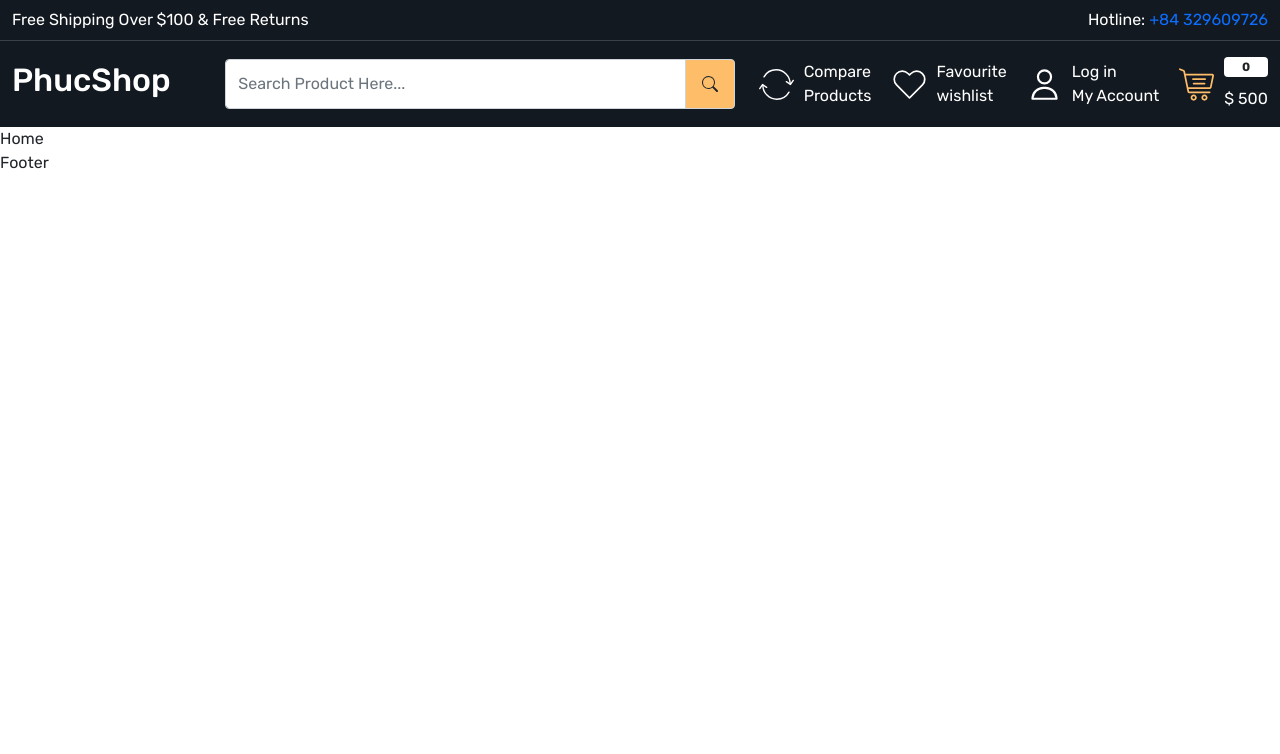
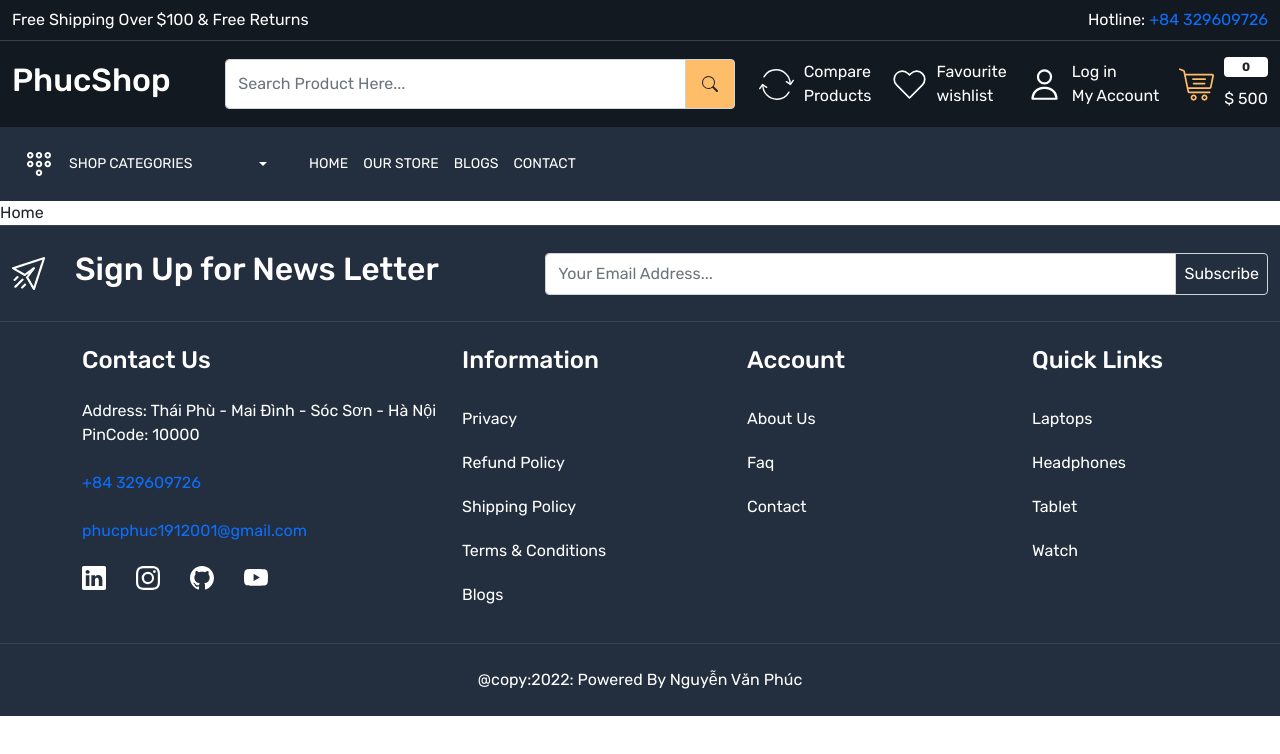
Before and after one commit to Phuc1912001/MERN-PhucShop, a React (Create React App) app in the folder frontend/: page / in a window 1280 px wide. Shown: the top 754 px of the page. Built offline with nearby package versions, Linux system fonts and the light colour scheme.

Commit message:
header & footer done

```diff
--- a/frontend/src/App.css
+++ b/frontend/src/App.css
@@ -3,42 +3,110 @@
   padding: 0;
   box-sizing: border-box;
 }
+
 :root {
   --color-131921: #131921;
   --color-3b4149: #3b4149;
   --color-febd69: #febd69;
+  --color-232f3e: #232f3e;
 
 }
+
 body {
   font-family: 'Rubik', sans-serif;
 }
+
 a {
   text-decoration: none;
   display: inline-block;
 }
+
 .form-control:focus {
   box-shadow: none;
   border-color: inherit;
 }
+
 .gap-10 {
-  gap:10px;
+  gap: 10px;
 }
+
 .gap-15 {
   gap: 15px;
 }
+
+.gap-30 {
+  gap: 30px;
+}
+
+
 /* Header Part */
 .header-top-strip {
-  border-bottom: 1px solid  var(--color-3b4149) ;
+  border-bottom: 1px solid var(--color-3b4149);
   background-color: var(--color-131921);
 }
+
 .header-upper {
   background-color: var(--color-131921);
 }
+
+.header-bottom {
+  background-color: #232f3e;
+}
+
 .header-upper .input-group-text {
   background-color: var(--color-febd69);
 }
+
 .header-upper .header-upper-links img {
   width: 35px;
   height: 35px;
 }
+
+.header-bottom .menu-links a,
+.header-bottom .dropdown button {
+  color: white;
+  font-size: 14px;
+  line-height: 18px;
+  font-weight: 400;
+  letter-spacing: 0.3s;
+  text-transform: uppercase;
+}
+
+.header-bottom .dropdown button:focus {
+  box-shadow: none;
+}
+
+.header-bottom .dropdown-menu {
+  background-color: var(--color-131921);
+  width: 100%;
+  transform: translate(0px, 57px, 0px) !important;
+}
+
+.header-bottom .dropdown-item {
+  padding: 20px;
+  margin-bottom: 3px;
+  border-bottom: 1px solid var(--color-3b4149);
+}
+
+.header-bottom .dropdown-item:hover {
+  background-color: transparent;
+  color: var(--color-febd69) !important ;
+}
+
 /* Header Part End Here */
+
+/* Footer Part  */
+
+footer {
+  background-color: var(--color-232f3e);
+
+}
+footer:not(:first-child) {
+  border-top: 1px solid rgba(255, 255, 255, 0.1) ;
+}
+footer .input-group-text{
+  background-color: var(--color-232f3e) ;
+  color: white;
+  padding: 8px 17px;
+}
+/* Footer Part Ends Here */
--- a/frontend/src/components/Footer.jsx
+++ b/frontend/src/components/Footer.jsx
@@ -1,9 +1,126 @@
-import React from 'react'
+import React from "react";
+import { Link } from "react-router-dom";
+import { BsLinkedin, BsGithub, BsYoutube, BsInstagram } from "react-icons/bs";
 
 const Footer = () => {
   return (
-    <div>Footer</div>
-  )
-}
+    <>
+      <footer className="py-4">
+        <div className="container-xxl">
+          <div className="row align-items-center ">
+            <div className="col-5">
+              <div className="footer-top-data d-flex gap-30 align-items-center ">
+                <img src="images/newsletter.png" alt="newsletter" />
+                <h2 className="mb=0 text-white ">Sign Up for News Letter</h2>
+              </div>
+            </div>
+            <div className="col-7">
+              <div className="input-group">
+                <input
+                  type="text"
+                  className="form-control py-1"
+                  placeholder="Your Email Address..."
+                  aria-label="Your Email Address..."
+                  aria-describedby="basic-addon2"
+                />
+                <span className="input-group-text p-2" id="basic-addon2">
+                  Subscribe
+                </span>
+              </div>
+            </div>
+          </div>
+        </div>
+      </footer>
+      <footer className="py-4">
+        <div className="container">
+          <div className="row">
+            <div className="col-4">
+              <h4 className="text-white mb-4">Contact Us</h4>
+              <div>
+                <address className="text-white fs-6">
+                  Address: Thái Phù - Mai Đình - Sóc Sơn - Hà Nội <br />
+                  PinCode: 10000
+                </address>
+                <a href="tel:+84 329609726" className="mt-4 d-block mb-3 ">
+                  +84 329609726
+                </a>
+                <a
+                  href="mailto:phucphuc1912001@gmail.com"
+                  className="mt-4 d-block mb-3 "
+                >
+                  phucphuc1912001@gmail.com
+                </a>
+                <div className="social_icons d-flex align-items-center gap-30 ">
+                  <a
+                    href="https://github.com/Phuc1912001?tab=repositories"
+                    className="text-white fs-4"
+                  >
+                    <BsLinkedin />
+                  </a>
+                  <a
+                    href="https://github.com/Phuc1912001?tab=repositories"
+                    className="text-white fs-4"
+                  >
+                    <BsInstagram />
+                  </a>
+                  <a
+                    href="https://github.com/Phuc1912001?tab=repositories"
+                    className="text-white fs-4"
+                  >
+                    <BsGithub />
+                  </a>
+                  <a
+                    href="https://github.com/Phuc1912001?tab=repositories"
+                    className="text-white fs-4"
+                  >
+                    <BsYoutube />
+                  </a>
+                </div>
+              </div>
+            </div>
+            <div className="col-3">
+              <h4 className="text-white mb-4">Information</h4>
+              <div className="footer-link d-flex flex-column ">
+                <Link className="text-white py-2 mb-1 ">Privacy</Link>
+                <Link className="text-white py-2 mb-1 ">Refund Policy</Link>
+                <Link className="text-white py-2 mb-1 ">Shipping Policy</Link>
+                <Link className="text-white py-2 mb-1 ">
+                  Terms & Conditions
+                </Link>
+                <Link className="text-white py-2 mb-1 ">Blogs</Link>
+              </div>
+            </div>
+            <div className="col-3">
+              <h4 className="text-white mb-4">Account</h4>
+              <div className="footer-link d-flex flex-column ">
+                <Link className="text-white py-2 mb-1 ">About Us</Link>
+                <Link className="text-white py-2 mb-1 ">Faq</Link>
+                <Link className="text-white py-2 mb-1 ">Contact</Link>
+              </div>
+            </div>
+            <div className="col-2">
+              <h4 className="text-white mb-4">Quick Links</h4>
+              <div className="footer-link d-flex flex-column ">
+                <Link className="text-white py-2 mb-1 ">Laptops</Link>
+                <Link className="text-white py-2 mb-1 ">Headphones</Link>
+                <Link className="text-white py-2 mb-1 ">Tablet</Link>
+                <Link className="text-white py-2 mb-1 ">Watch</Link>
+              </div>
+            </div>
+          </div>
+        </div>
+      </footer>
+      <footer className="py-4">
+        <div className="container-xxl">
+          <div className="col-12">
+            <div className="text-center mb-0 text-white ">
+              @copy:{new Date().getFullYear()}: Powered By Nguyễn Văn Phúc{" "}
+            </div>
+          </div>
+        </div>
+      </footer>
+    </>
+  );
+};
 
-export default Footer
+export default Footer;
--- a/frontend/src/components/Header.jsx
+++ b/frontend/src/components/Header.jsx
@@ -83,6 +83,60 @@ const Header = () => {
           </div>
         </div>
       </header>
+      <header className="header-bottom py-3 ">
+        <div className="container-xxl">
+          <div className="row">
+            <div className="col-12">
+              <div className="menu-bottom d-flex align-items-center gap-30 ">
+                <div>
+                  <div className="dropdown">
+                    <button
+                      className="btn btn-secondary dropdown-toggle bg-transparent border-0 d-flex align-items-center gap-15 "
+                      type="button"
+                      id="dropdownMenuButton1"
+                      data-bs-toggle="dropdown"
+                      aria-expanded="false"
+                    >
+                      <img src="images/menu.svg" alt="" />{" "}
+                      <span className="me-5 d-inline-bloc ">
+                        Shop Categories
+                      </span>
+                    </button>
+                    <ul
+                      className="dropdown-menu"
+                      aria-labelledby="dropdownMenuButton1"
+                    >
+                      <li>
+                        <Link className="dropdown-item text-white" to="">
+                          Action
+                        </Link>
+                      </li>
+                      <li>
+                        <Link className="dropdown-item text-white " to="">
+                          Another action
+                        </Link>
+                      </li>
+                      <li>
+                        <Link className="dropdown-item text-white " to="">
+                          Something else here
+                        </Link>
+                      </li>
+                    </ul>
+                  </div>
+                </div>
+                <div className="menu-links">
+                  <div className="d-flex align-items-center gap-15 ">
+                    <NavLink to="/">Home</NavLink>
+                    <NavLink to="/">Our Store</NavLink>
+                    <NavLink to="/">Blogs</NavLink>
+                    <NavLink to="/contact">Contact</NavLink>
+                  </div>
+                </div>
+              </div>
+            </div>
+          </div>
+        </div>
+      </header>
     </>
   );
 };
```
